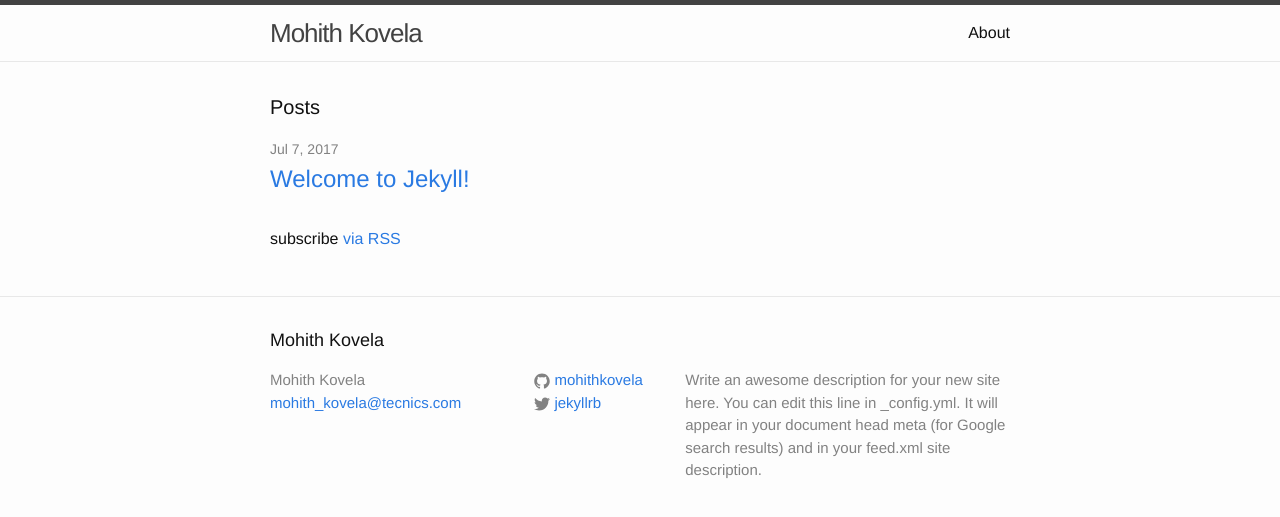
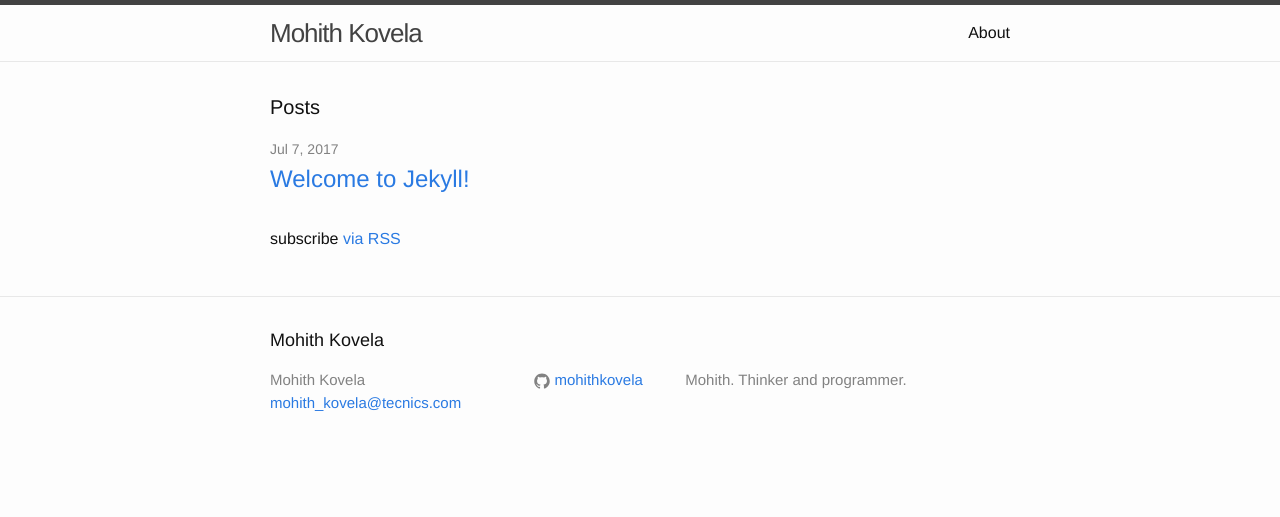
Before and after one commit to mohithkovela/mohithkovela.github.io, a Jekyll site: the page built from index.html, in a window 1280 px wide. Shown: the top 517 px of the page. Built offline with Jekyll 4.4.1, drawn with Linux system fonts in a browser that asks for light colours.

Commit message:
Added description.

```diff
--- a/_config.yml
+++ b/_config.yml
@@ -9,12 +9,9 @@
 title: Mohith Kovela
 email: mohith_kovela@tecnics.com
 description: > # this means to ignore newlines until "baseurl:"
-  Write an awesome description for your new site here. You can edit this
-  line in _config.yml. It will appear in your document head meta (for
-  Google search results) and in your feed.xml site description.
+  Mohith. Thinker and programmer.
 baseurl: "" # the subpath of your site, e.g. /blog
 url: "http://yourdomain.com" # the base hostname & protocol for your site
-twitter_username: jekyllrb
 github_username:  mohithkovela
 
 # Build settings
```
